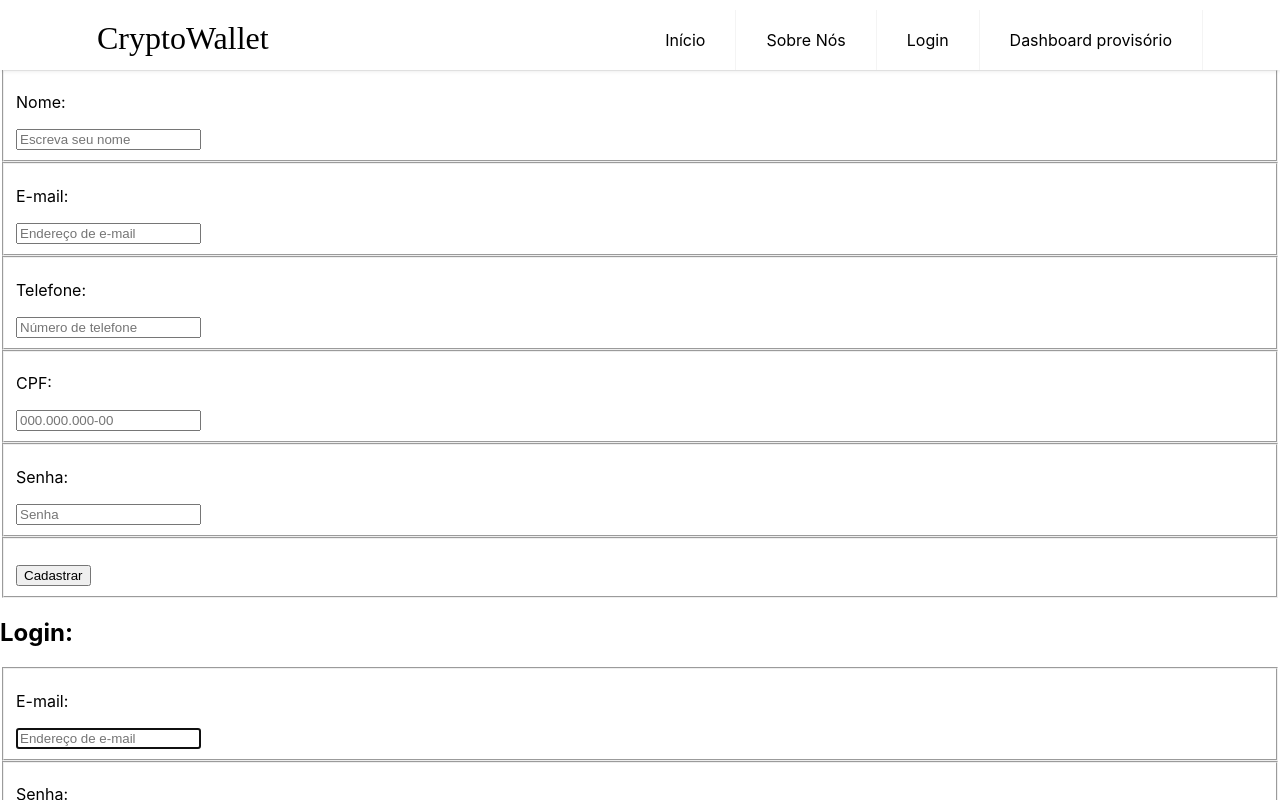
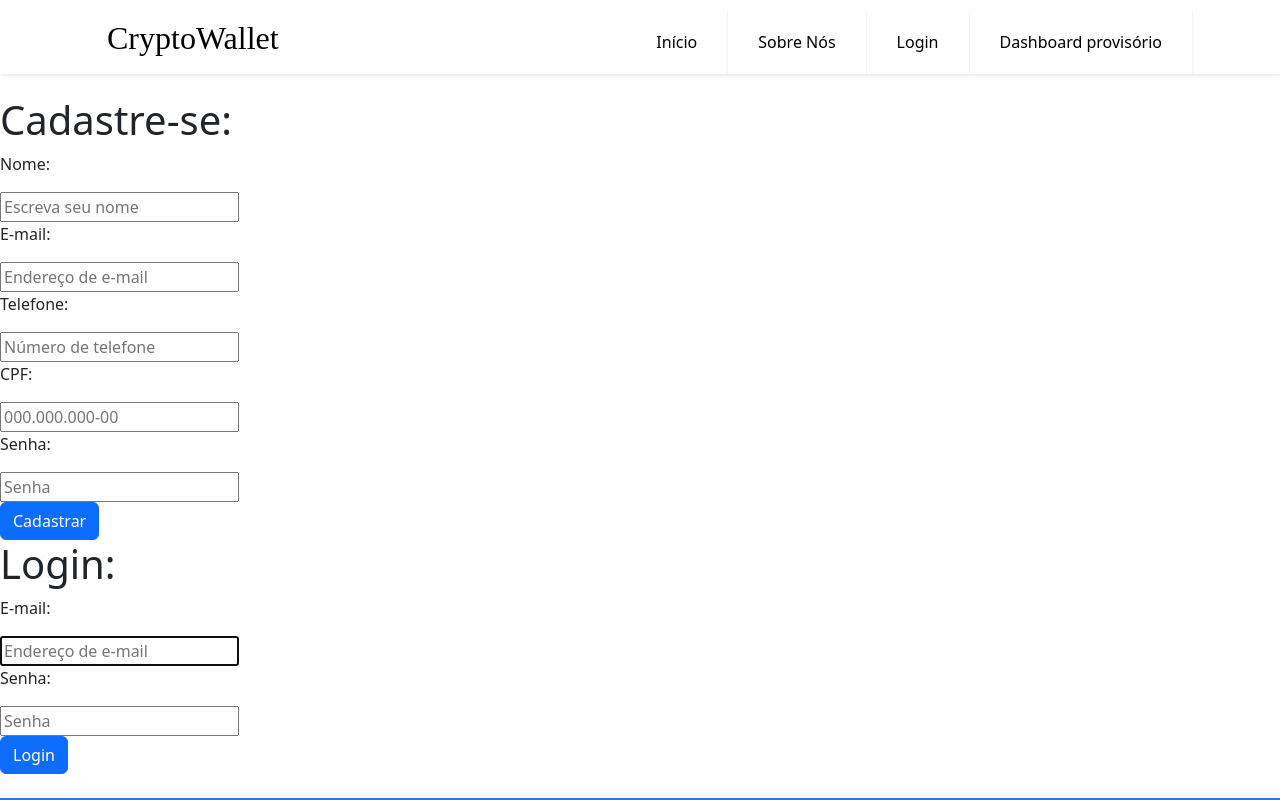
Before and after one commit to GabrielMoyaNascimento/CryptoWallet, a React (Create React App) app in the folder crypto-wallet/: page /login in a window 1280 px wide. Shown: the top 800 px of the page. Built offline with nearby package versions, Linux system fonts and the light colour scheme.

Commit message:
organizando tela de login e registro

```diff
--- a/crypto-wallet/package.json
+++ b/crypto-wallet/package.json
@@ -7,6 +7,7 @@
     "@testing-library/jest-dom": "^5.11.9",
     "@testing-library/react": "^11.2.3",
     "@testing-library/user-event": "^12.6.2",
+    "bootstrap": "^5.2.2",
     "react": "^17.0.1",
     "react-dom": "^17.0.1",
     "react-minimal-side-navigation": "^1.9.2",
--- a/crypto-wallet/src/App.js
+++ b/crypto-wallet/src/App.js
@@ -10,7 +10,7 @@ import Login from './components/pages/Login'
 import Dashboard from './components/pages/Dashboard'
 
 import './App.css';
-
+import 'bootstrap/dist/css/bootstrap.min.css';
 function App() {
   return (
     <div className="body-wrap">
--- /dev/null
+++ b/crypto-wallet/src/components/pages/Login.css
@@ -0,0 +1,9 @@
+.login{
+    text-align: center;
+        width: 100%;
+}
+
+.regitro{
+    text-align: center;
+        width: 100%;
+}
--- a/crypto-wallet/src/components/pages/Login.js
+++ b/crypto-wallet/src/components/pages/Login.js
@@ -1,65 +1,64 @@
-import React from 'react'
-import MenuBar from '../navigations/MenuBar'
-import Footer from '../navigations/Footer'
+import React from 'react';
+import MenuBar from '../navigations/MenuBar';
+import Footer from '../navigations/Footer';
 
 const Login = () => {
     return (
         <React.Fragment>
-            <MenuBar/>
-            <section className="content-container">
-
-                <div className="block">
-                    <div className="row">
-                        <div className="col-left">
+            <MenuBar />
+            <br /><br /><br /><br />
+            <div className="registro">
                 <form id="register" action="">
                     <h1>Cadastre-se:</h1>
-                                <fieldset>
-                                    <p id="text-cadastro">Nome:</p>
-                                    <input placeholder="Escreva seu nome" type="text" tabIndex="1" required autoFocus />
-                                </fieldset>
-                                <fieldset>
-                                    <p id="text-cadastro">E-mail:</p>
+                    <p>Nome:</p>
+                    <div className='col-sm-6'>
+                        <input className='text' placeholder="Escreva seu nome" type="text" tabIndex="1" required autoFocus />
+                    </div>
+
+                    <p>E-mail:</p>
                     <input placeholder="Endereço de e-mail" type="email" tabIndex="2" required />
-                                </fieldset>
-                                <fieldset>
-                                    <p id="text-cadastro">Telefone:</p>
+
+
+                    <p>Telefone:</p>
                     <input placeholder="Número de telefone " type="tel" tabIndex="3" required />
-                                </fieldset>
-                                <fieldset>
-                                    <p id="text-cadastro">CPF:</p>
+
+                    <div className='col-sm-3'>
+
+                        <p>CPF:</p>
                         <input placeholder="000.000.000-00" type="text" tabIndex="4" required autoFocus />
-                                </fieldset>
-                                <fieldset>
-                                    <p id="text-cadastro">Senha:</p>
+
+
+                        <p>Senha:</p>
                         <input placeholder="Senha" type="text" tabIndex="5" required />
-                                </fieldset>
-                                <fieldset>
+
+
                         <br></br>
-                                    <button name="submit" type="submit" id="contact-submit" data-submit="...Sending">Cadastrar</button>
-                                </fieldset>
+                        <button className='btn btn-primary' name="submit" type="submit" id="contact-submit" data-submit="...Sending">Cadastrar</button>
+
+                    </div>
                 </form>
             </div>
-                        <div className="col-right">
-                            <form id="login" action="">
+
+            <form className="login" action="">
+                <div className='row'>
+                    <div className='col'>
                         <h1 id="text-login">Login:</h1>
-                                <fieldset>
+
                         <p id="text-forms">E-mail:</p>
                         <input placeholder="Endereço de e-mail" type="text" tabIndex="1" required autoFocus />
-                                </fieldset>
-                                <fieldset>
+
+
                         <p id="text-forms">Senha:</p>
                         <input placeholder="Senha" type="email" tabIndex="2" required />
-                                </fieldset>
-                                <fieldset>
+
+
                         <br></br>
-                                    <button name="submit" type="submit" id="contact-submit" data-submit="...Sending">Login</button>
-                                </fieldset>
-                            </form>
+                        <button className='btn btn-primary' name="submit" type="submit" id="contact-submit" data-submit="...Sending">Login</button>
                     </div>
                 </div>
-                </div>
-            </section>
-            <Footer/>
+            </form>
+            <br/>
+            <Footer />
         </React.Fragment>
     )
 }
```
Also changed, not shown: 1 other file (tests, documents, lock files or other folders). Lines whose indentation alone changed are shown as unchanged.
